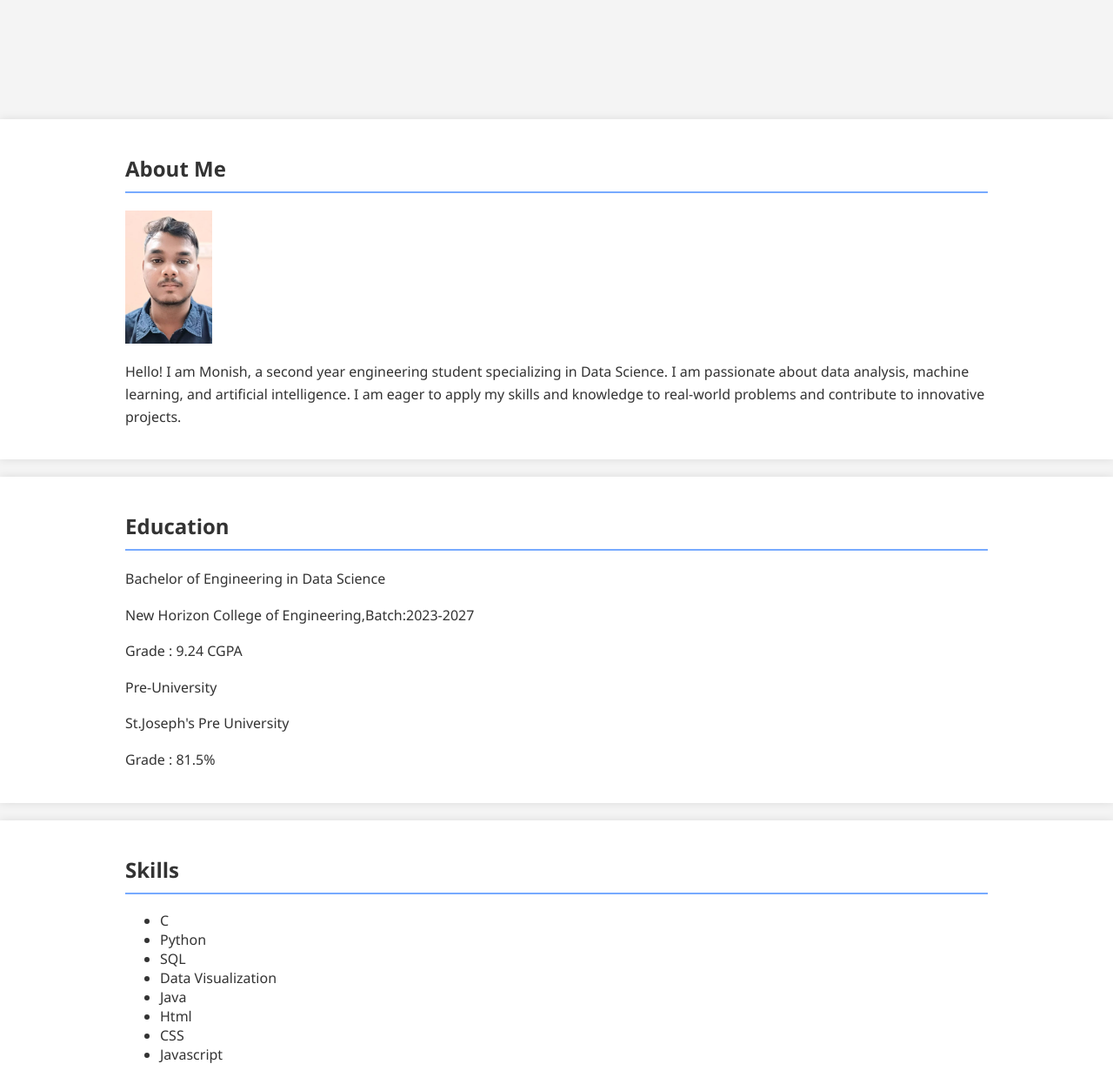
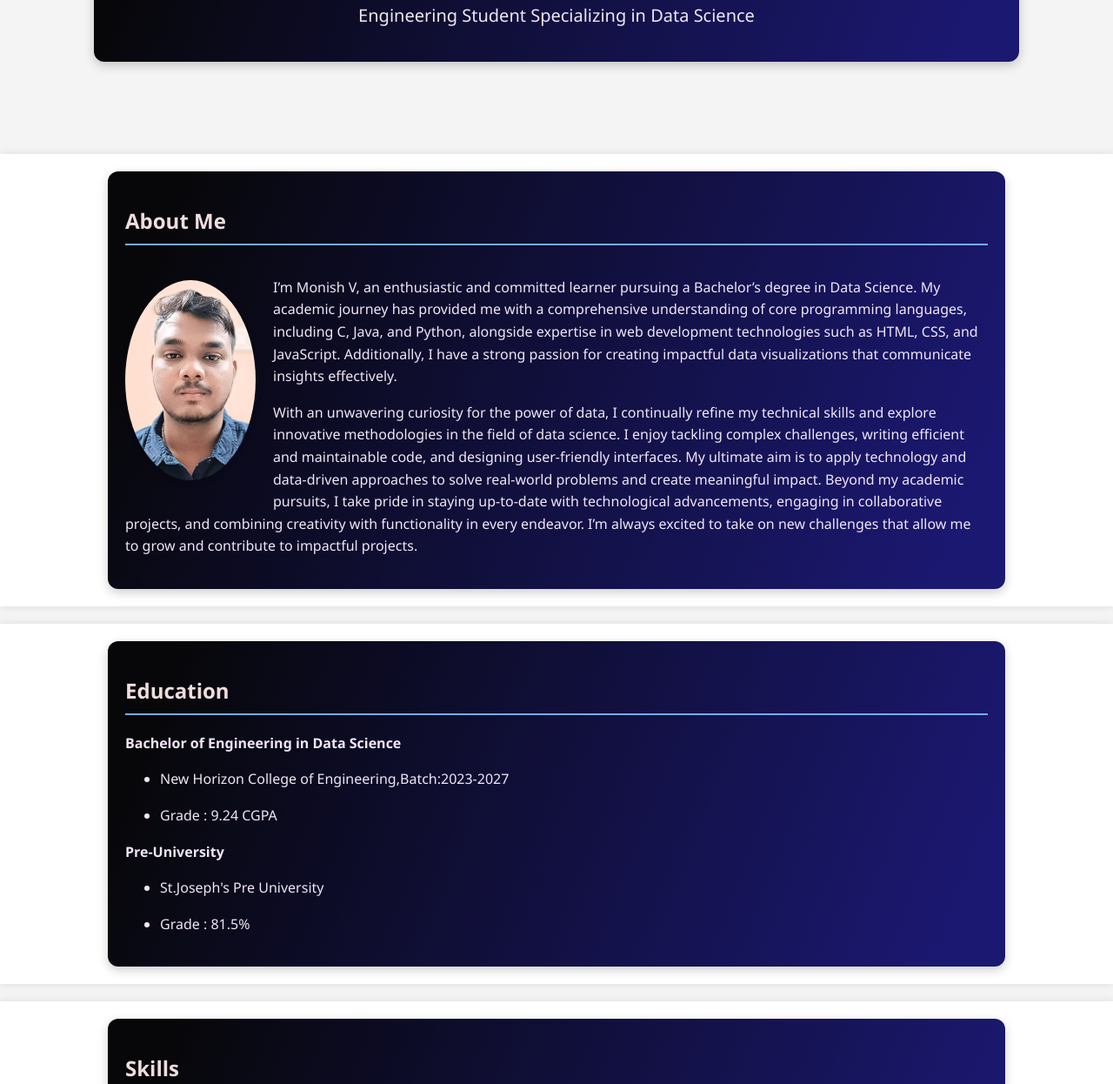
Before and after one commit to Monish-Venkat/my_projects, a plain HTML site: page portfolio/mywebpage.html in a window 1280 px wide. Shown: the part 374-1620 px from the top of the page at 87% size. Drawn offline with Linux system fonts and the light colour scheme.

Commit message:
Add files via upload

```diff
--- a/portfolio/mywebpage.html
+++ b/portfolio/mywebpage.html
@@ -10,13 +10,20 @@
             margin: 0;
             padding: 0;
             background-color: #f4f4f4;
-            color: #333;
+            color: #e4d3d3;
         }
         .container {
-            width: 80%;
-            margin: auto;
-            overflow: hidden;
-        }
+    width: 80%;
+    margin: auto;
+    overflow: hidden;
+    background:linear-gradient( 111.4deg,  rgba(7,7,9,1) 6.5%, rgba(27,24,113,1) 93.2% );
+    padding: 20px;
+    border-radius: 12px;
+    box-shadow: 0 4px 12px rgba(0, 0, 0, 0.2);
+    color: #f0e6f6;
+}
+
+
         header {
             background: #333;
             color: #fff;
@@ -71,7 +78,7 @@
             box-shadow: 0 0 10px rgba(0, 0, 0, 0.1);
         }
         .content h2 {
-            color: #333;
+            color: #f0dddd;
             border-bottom: 2px solid #77aaff;
             padding-bottom: 10px;
         }
@@ -81,7 +88,7 @@
         .content img {
             max-width: 100px;
             height: 100;
-            display: block;
+            display: float;
             margin: 20px 0;
         }
 
@@ -110,13 +117,13 @@
             <div id="branding">
                 <h1>Data Science Engineer</h1>
             </div>
-            <nav>
+            <nav >
                 <ul>
-                    <li><a href="#about">About</a></li>
-                    <li><a href="#education">Education</a></li>
-                    <li><a href="#skills">Skills</a></li>
-                    <li><a href="#projects">Projects</a></li>
-                    <li><a href="#contact">Contact</a></li>
+                    <li style="color:#be2b2b"><a href="#about">About</a></li>
+                    <li style="color:#333"><a href="#education">Education</a></li>
+                    <li style="color:#333"><a href="#skills">Skills</a></li>
+                    <li style="color:#333"><a href="#projects">Projects</a></li>
+                    <li style="color:#333"><a href="#contact">Contact</a></li>
                 </ul>
             </nav>
         </div>
@@ -132,20 +139,33 @@
     <section id="about" class="content">
         <div class="container">
             <h2>About Me</h2>
-            <img src="mon.JPG" alt="Profile Photo">
-            <p>Hello! I am Monish, a second year engineering student specializing in Data Science. I am passionate about data analysis, machine learning, and artificial intelligence. I am eager to apply my skills and knowledge to real-world problems and contribute to innovative projects.</p>
+            <div style="overflow: hidden;">
+                <img src="mon.JPG" alt="Profile Photo" style="float: left; margin-right: 20px; max-width: 150px; border-radius: 50%; box-shadow: 0 4px 6px rgba(0, 0, 0, 0.1);">
+                <p>
+                    I’m Monish V, an enthusiastic and committed learner pursuing a Bachelor’s degree in Data Science. My academic journey has provided me with a comprehensive understanding of core programming languages, including C, Java, and Python, alongside expertise in web development technologies such as HTML, CSS, and JavaScript. Additionally, I have a strong passion for creating impactful data visualizations that communicate insights effectively.
+                </p>
+                <p>
+                    With an unwavering curiosity for the power of data, I continually refine my technical skills and explore innovative methodologies in the field of data science. I enjoy tackling complex challenges, writing efficient and maintainable code, and designing user-friendly interfaces. My ultimate aim is to apply technology and data-driven approaches to solve real-world problems and create meaningful impact.
+                    Beyond my academic pursuits, I take pride in staying up-to-date with technological advancements, engaging in collaborative projects, and combining creativity with functionality in every endeavor. I’m always excited to take on new challenges that allow me to grow and contribute to impactful projects.
+                </p>
+            </div>
         </div>
     </section>
+
 
     <section id="education" class="content">
         <div class="container">
             <h2>Education</h2>
-            <p>Bachelor of Engineering in Data Science</p>
-            <p>New Horizon College of Engineering,Batch:2023-2027</p>
-            <p>Grade : 9.24 CGPA</p>
-            <p>Pre-University</p>
-            <p>St.Joseph's Pre University </p>
-            <p>Grade : 81.5%</p>
+            <b><p>Bachelor of Engineering in Data Science</p></b>
+            <ul>
+            <li><p>New Horizon College of Engineering,Batch:2023-2027</p></li>
+            <li><p>Grade : 9.24 CGPA</p></li>
+        </ul>
+        <b><p>Pre-University</p></b>
+        <ul>
+            <li><p>St.Joseph's Pre University </p></li>
+            <li><p>Grade : 81.5%</p></li>
+        </ul>
         </div>
     </section>
 
@@ -169,7 +189,7 @@
         <div class="container">
             <h2>Projects</h2>
             <p><strong>Project 1:</strong> <a href ="https://github.com/Monish-Venkat/Python-for-Data-Analytics/blob/main/Bitcoin_candlestick.ipynb">Candlestick design of bitcoin. </a></p>
-            <p><strong>Project 2:</strong><a href="https://htmlpreview.github.io/?https://github.com/Monish-Venkat/my_projects/blob/main/myportfolio.html"></a> A Portfolio website of myself.</p>
+            <p><strong>Project 2:</strong><a href="https://htmlpreview.github.io/?https://github.com/Monish-Venkat/my_projects/blob/main/portfolio/mywebpage.html"></a> A Portfolio website of myself.</p>
             <p><strong>Project 3:</strong><a href ="https://github.com/Monish-Venkat/my_projects/blob/main/Alarm%20Clock ">Alarm </a></p>
         </div>
     </section>
@@ -179,7 +199,7 @@
     <section id="contact" class="content">
         <div class="container">
             <h2>Contact</h2>
-            <p>Email: monishvenkat2005@gmail.com</p>
+            <p>Email: monishvenkat2005@gmail.com </p>
             <p>LinkedIn: <a href="https://www.linkedin.com/in/monish-v-371a27299">Monish</a></p>
             <p>GitHub: <a href="https://github.com/monish-venkat">Monish Venkat</a></p>
         </div>
```
